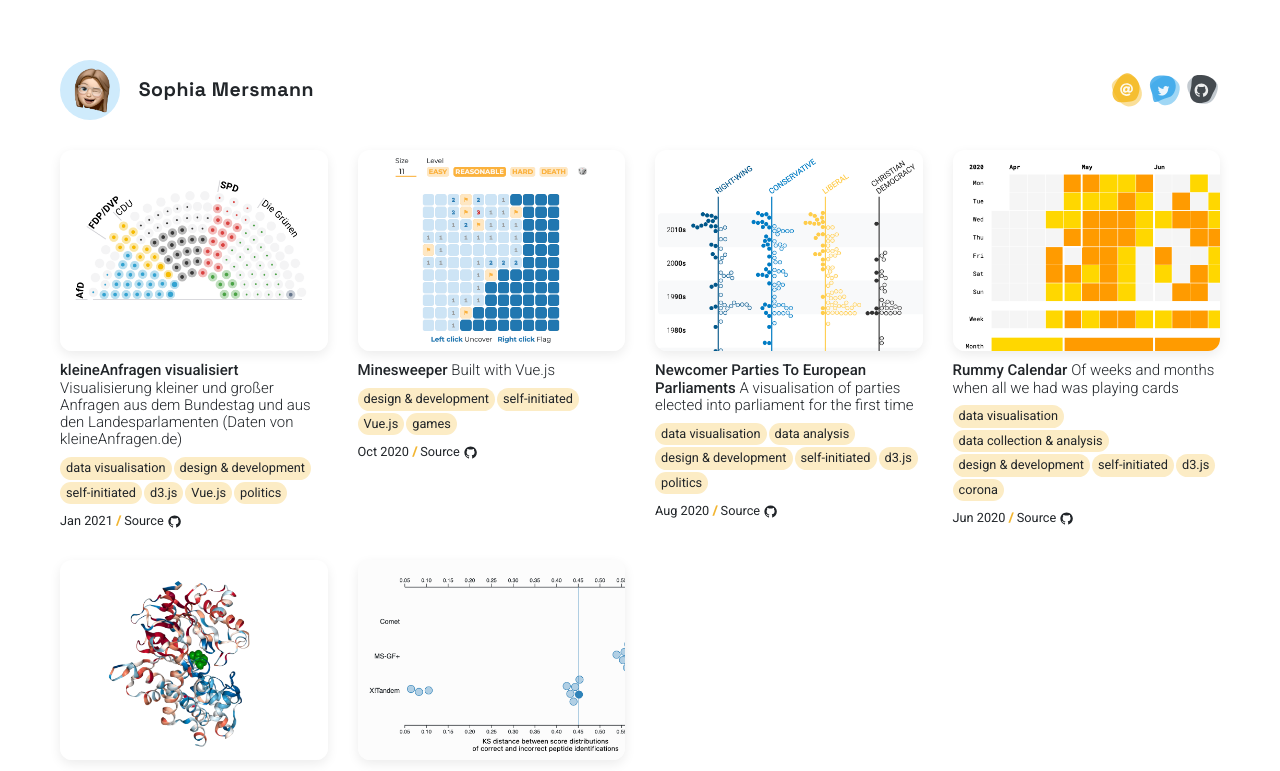
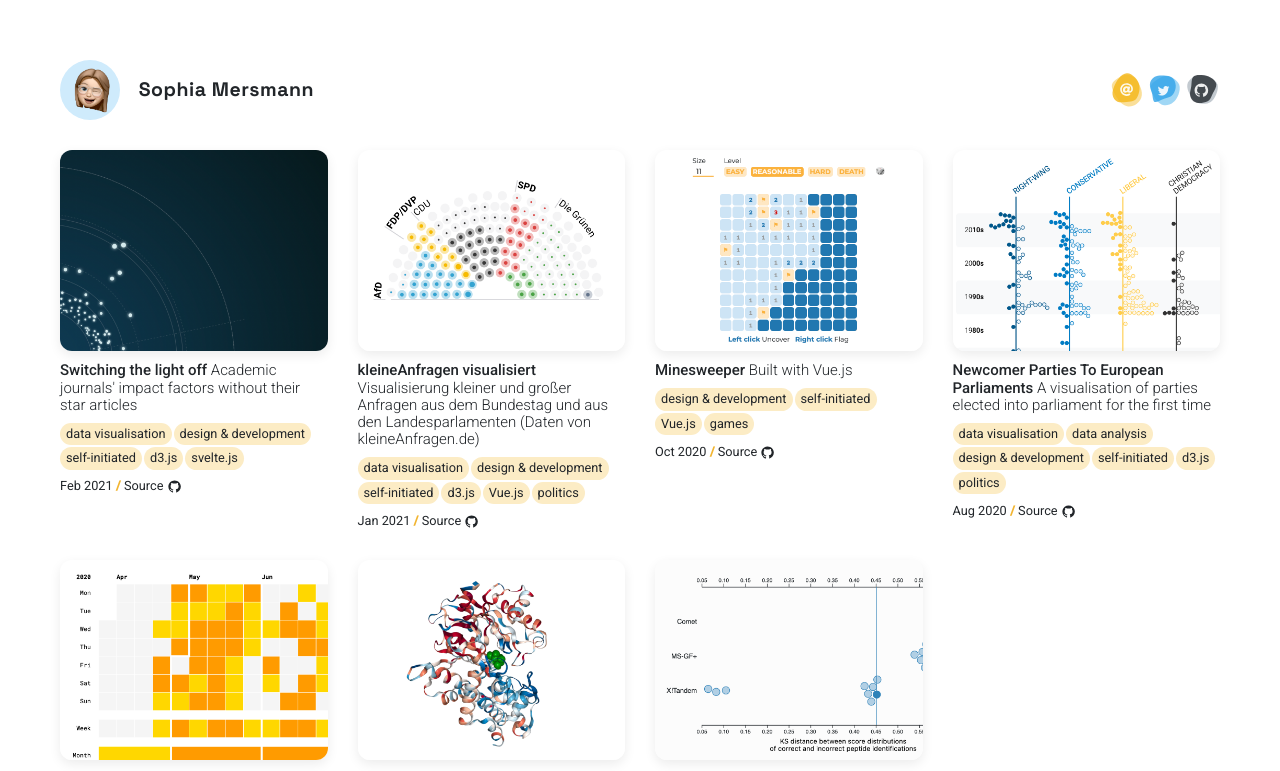
Before and after one commit to sophiamersmann/portfolio, a Svelte app: page / in a window 1280 px wide. Shown: the top 771 px of the page. Built offline with nearby package versions, Linux system fonts and the light colour scheme.

Commit message:
Add new data project, build

```diff
--- a/src/inputs/cards.js
+++ b/src/inputs/cards.js
@@ -1,4 +1,13 @@
 const cards = [
+  {
+    title: 'Switching the light off',
+    subtitle: 'Academic journals\' impact factors without their star articles',
+    tags: ['data visualisation', 'design & development', 'self-initiated', 'd3.js', 'svelte.js'],
+    date: new Date(2021, 1, 23),
+    url: 'https://sophiamersmann.github.io/impact-factors/',
+    imageUrl: 'cards/card-impact-factors-1024x768.png',
+    githubUrl: 'https://github.com/sophiamersmann/impact-factors'
+  },
   {
     title: 'kleineAnfragen visualisiert',
     subtitle: 'Visualisierung kleiner und großer Anfragen aus dem Bundestag und aus den Landesparlamenten (Daten von kleineAnfragen.de)',
```
Also changed, not shown: public/build/bundle.css, public/build/bundle.js, public/cards/card-impact-factors-1024x768.png (added), 1 other file (tests, documents, lock files or other folders).
